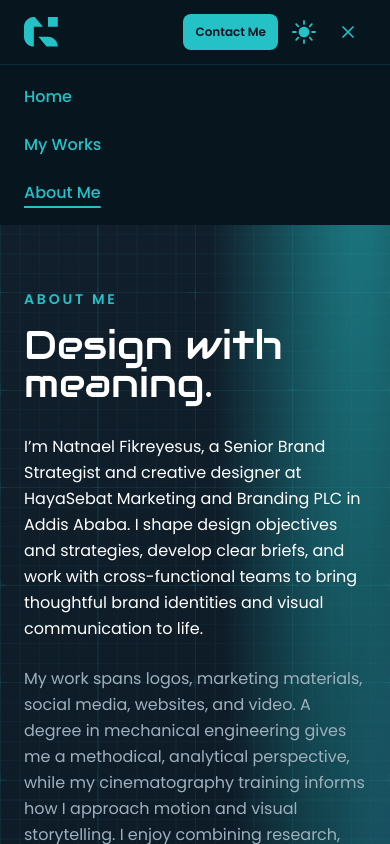
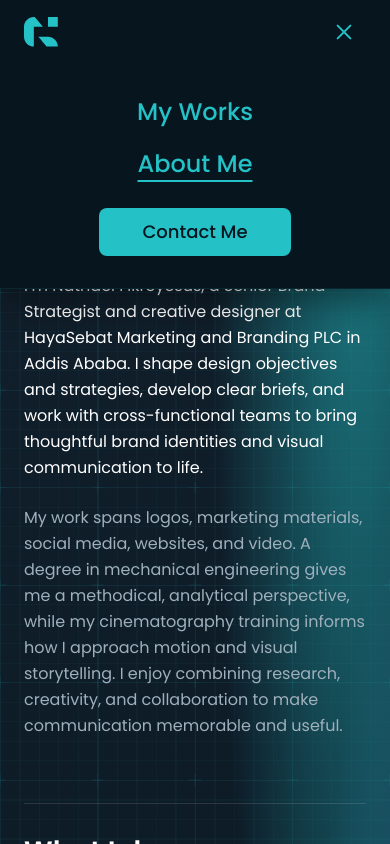
Before and after one commit to SamuelAlehegn/nattyfy-portfolio, a React (Vite) app: page /about in a window 390 px wide. Both pictures are taken after a click on the button 348 px from the left and 32 px from the top of the page. Shown: the top 844 px of the page. Built offline with nearby package versions, Linux system fonts and the light colour scheme.

Commit message:
Merge pull request #23 from SamuelAlehegn/feat/animated-mobile-menu
feat(header): animate mobile menu dropdown

```diff
--- a/src/components/layout/Header.tsx
+++ b/src/components/layout/Header.tsx
@@ -1,8 +1,10 @@
 import { memo, useEffect, useRef, useState } from 'react';
 import { Link, NavLink, useLocation } from 'react-router-dom';
+import { AnimatePresence, motion, useReducedMotion, type Transition } from 'motion/react';
 import { Logo } from '@/components/ui/Logo';
 import { ThemeToggle } from '@/components/ui/ThemeToggle';
 import { cn } from '@/lib/cn';
+import { EASE_OUT } from '@/lib/motion';
 import { Container } from './Container';
 
 const navigation = [
@@ -10,6 +12,9 @@ const navigation = [
   { label: 'My Works', to: '/works' },
   { label: 'About Me', to: '/about' },
 ] as const;
+
+/** The dropdown menu drops Home; the logo is the home link on mobile. */
+const mobileNavigation = navigation.filter((item) => item.to !== '/');
 
 const desktopNavLinkClass = ({ isActive }: { isActive: boolean }) =>
   cn(
@@ -20,40 +25,46 @@ const desktopNavLinkClass = ({ isActive }: { isActive: boolean }) =>
 
 const mobileNavLinkClass = ({ isActive }: { isActive: boolean }) =>
   cn(
-    'flex min-h-12 items-center text-nav font-medium transition-colors duration-150 hover:text-accent-hover',
+    'inline-flex min-h-12 items-center justify-center px-4 text-[clamp(1.5rem,4.5vw,2rem)] font-medium transition-colors duration-150 hover:text-accent-hover',
     isActive && 'underline decoration-2 underline-offset-8',
   );
 
+/**
+ * Three strokes that collapse into an X. Each stroke stays in the layout, so
+ * only transforms and opacity animate (never top/left/width).
+ */
 function MenuIcon({ open }: { open: boolean }) {
+  const reduceMotion = useReducedMotion();
+  const transition: Transition = reduceMotion
+    ? { duration: 0 }
+    : { type: 'spring', stiffness: 420, damping: 32, mass: 0.8 };
+
   return (
-    <svg
-      viewBox="0 0 24 24"
-      fill="none"
-      stroke="currentColor"
-      strokeWidth="2"
-      strokeLinecap="round"
-      aria-hidden="true"
-      focusable="false"
-      className="size-5"
-    >
-      {open ? (
-        <>
-          <path d="m6 6 12 12" />
-          <path d="M18 6 6 18" />
-        </>
-      ) : (
-        <>
-          <path d="M4 7h16" />
-          <path d="M4 12h16" />
-          <path d="M4 17h16" />
-        </>
-      )}
-    </svg>
+    <span aria-hidden="true" className="flex h-5 w-5 flex-col justify-between">
+      <motion.span
+        animate={open ? { y: 9, rotate: 45 } : { y: 0, rotate: 0 }}
+        transition={transition}
+        className="h-0.5 w-full rounded-full bg-current"
+      />
+      <motion.span
+        animate={open ? { opacity: 0, scaleX: 0.3 } : { opacity: 1, scaleX: 1 }}
+        transition={transition}
+        className="h-0.5 w-full rounded-full bg-current"
+      />
+      <motion.span
+        animate={open ? { y: -9, rotate: -45 } : { y: 0, rotate: 0 }}
+        transition={transition}
+        className="h-0.5 w-full rounded-full bg-current"
+      />
+    </span>
   );
 }
 
 export const Header = memo(function Header() {
   const location = useLocation();
+  const reduceMotion = useReducedMotion();
+  // Tying the open state to the history entry closes the menu on navigation
+  // without an extra effect.
   const [menuOpenedAt, setMenuOpenedAt] = useState<string | null>(null);
   const menuOpen = menuOpenedAt === location.key;
   const [hidden, setHidden] = useState(false);
@@ -62,6 +73,7 @@ export const Header = memo(function Header() {
   );
   const menuOpenRef = useRef(menuOpen);
   const menuButtonRef = useRef<HTMLButtonElement>(null);
+  const menuPanelRef = useRef<HTMLDivElement>(null);
   const headerRef = useRef<HTMLElement>(null);
   const lastScrollY = useRef(0);
   const scrollFrame = useRef<number | null>(null);
@@ -149,6 +161,29 @@ export const Header = memo(function Header() {
     };
   }, []);
 
+  // Lock the page behind the open menu.
+  useEffect(() => {
+    if (!menuOpen) {
+      return;
+    }
+
+    const { body } = document;
+    const previousOverflow = body.style.overflow;
+    const previousPaddingRight = body.style.paddingRight;
+    const scrollbarWidth = window.innerWidth - document.documentElement.clientWidth;
+
+    body.style.overflow = 'hidden';
+    if (scrollbarWidth > 0) {
+      body.style.paddingRight = `${scrollbarWidth}px`;
+    }
+
+    return () => {
+      body.style.overflow = previousOverflow;
+      body.style.paddingRight = previousPaddingRight;
+    };
+  }, [menuOpen]);
+
+  // Escape closes, and Tab stays inside the header + menu while it is open.
   useEffect(() => {
     if (!menuOpen) {
       return;
@@ -158,6 +193,40 @@ export const Header = memo(function Header() {
       if (event.key === 'Escape') {
         setMenuOpenedAt(null);
         menuButtonRef.current?.focus();
+        return;
+      }
+
+      if (event.key !== 'Tab') {
+        return;
+      }
+
+      const focusable = [headerRef.current, menuPanelRef.current].flatMap((root) =>
+        root
+          ? Array.from(
+              root.querySelectorAll<HTMLElement>(
+                'a[href], button:not([disabled]), [tabindex]:not([tabindex="-1"])',
+              ),
+            ).filter((element) => element.getClientRects().length > 0)
+          : [],
+      );
+
+      if (focusable.length === 0) {
+        return;
+      }
+
+      const first = focusable[0]!;
+      const last = focusable[focusable.length - 1]!;
+      const active = document.activeElement as HTMLElement | null;
+
+      if (event.shiftKey && (active === first || active === null || !focusable.includes(active))) {
+        event.preventDefault();
+        last.focus();
+      } else if (
+        !event.shiftKey &&
+        (active === last || active === null || !focusable.includes(active))
+      ) {
+        event.preventDefault();
+        first.focus();
       }
     };
 
@@ -166,16 +235,27 @@ export const Header = memo(function Header() {
   }, [menuOpen]);
 
   const closeMenu = () => setMenuOpenedAt(null);
+
+  const toggleMenu = () => {
+    if (menuOpen) {
+      closeMenu();
+      return;
+    }
+
+    setMenuOpenedAt(location.key);
+  };
+
   const headerHidden = hidden && !menuOpen;
 
   return (
+    <>
       <header
         ref={headerRef}
         onFocusCapture={() => setHidden(false)}
         className={cn(
           'sticky top-0 z-50 bg-header text-header-fg transition-[translate,box-shadow,background-color] duration-300 ease-[cubic-bezier(0.22,1,0.36,1)]',
           headerHidden ? '-translate-y-full' : 'translate-y-0',
-        scrolled && 'shadow-nav',
+          scrolled && !menuOpen && 'shadow-nav',
         )}
       >
         <Container
@@ -203,50 +283,96 @@ export const Header = memo(function Header() {
             <Link
               to="/contact"
               onClick={closeMenu}
-            className="inline-flex h-9 items-center justify-center rounded-sm bg-header-fg px-3 text-xs font-semibold whitespace-nowrap text-header transition duration-200 hover:-translate-x-0.5 hover:-translate-y-0.5 hover:bg-highlight hover:text-on-highlight hover:shadow-button focus-visible:outline-2 focus-visible:outline-offset-2 focus-visible:outline-current lg:h-10 lg:min-w-[9.7rem] lg:px-5 lg:text-button"
+              className="hidden h-9 items-center justify-center rounded-sm bg-header-fg px-3 text-xs font-semibold whitespace-nowrap text-header transition duration-200 hover:-translate-x-0.5 hover:-translate-y-0.5 hover:bg-highlight hover:text-on-highlight hover:shadow-button focus-visible:outline-2 focus-visible:outline-offset-2 focus-visible:outline-current lg:inline-flex lg:h-10 lg:min-w-[9.7rem] lg:px-5 lg:text-button"
             >
               Contact Me
             </Link>
 
-          <div className="min-[1720px]:absolute min-[1720px]:inset-y-0 min-[1720px]:right-10 min-[1720px]:flex min-[1720px]:items-center">
+            <div
+              className={cn(
+                'min-[1720px]:absolute min-[1720px]:inset-y-0 min-[1720px]:right-10 min-[1720px]:flex min-[1720px]:items-center',
+                menuOpen && 'hidden',
+              )}
+            >
               <ThemeToggle />
             </div>
 
             <button
               ref={menuButtonRef}
               type="button"
-            onClick={() =>
-              setMenuOpenedAt((current) => (current === location.key ? null : location.key))
-            }
+              onClick={toggleMenu}
               aria-expanded={menuOpen}
               aria-controls="mobile-menu"
               aria-label={menuOpen ? 'Close menu' : 'Open menu'}
-            className="inline-flex size-9 items-center justify-center rounded-sm transition-colors duration-150 hover:bg-current/10 focus-visible:outline-2 focus-visible:outline-offset-2 focus-visible:outline-current lg:hidden"
+              className="inline-flex size-11 items-center justify-center rounded-sm transition-colors duration-150 hover:bg-current/10 focus-visible:outline-2 focus-visible:outline-offset-2 focus-visible:outline-current lg:hidden"
             >
               <MenuIcon open={menuOpen} />
             </button>
           </div>
         </Container>
+      </header>
 
-      <div
+      {/*
+        Inline (not portaled) so it stays inside `.page-surface`'s stacking
+        context. It drops below the sticky header instead of covering the page.
+      */}
+      <AnimatePresence>
+        {menuOpen && (
+          <motion.div
+            key="mobile-menu"
             id="mobile-menu"
-        hidden={!menuOpen}
-        className="border-t border-current/15 bg-header lg:hidden"
+            ref={menuPanelRef}
+            initial={reduceMotion ? { opacity: 0 } : { height: 0, opacity: 0 }}
+            animate={{ height: 'auto', opacity: 1 }}
+            exit={reduceMotion ? { opacity: 0 } : { height: 0, opacity: 0 }}
+            transition={{ duration: reduceMotion ? 0.15 : 0.35, ease: EASE_OUT }}
+            className={cn(
+              'fixed inset-x-0 z-40 overflow-hidden border-b border-current/10 bg-header text-header-fg shadow-nav lg:hidden',
+              scrolled ? 'top-14 md:top-16' : 'top-16 md:top-22',
+            )}
           >
-        <nav aria-label="Mobile" className="container-site flex flex-col py-2">
-          {navigation.map((item) => (
-            <NavLink
+            <div className="flex flex-col items-center px-6 pt-6 pb-8">
+              <nav aria-label="Mobile" className="flex flex-col items-center gap-1">
+                {mobileNavigation.map((item, index) => (
+                  <motion.div
                     key={item.to}
-              to={item.to}
-              end={item.to === '/'}
-              onClick={closeMenu}
-              className={mobileNavLinkClass}
+                    initial={reduceMotion ? false : { opacity: 0, y: 12 }}
+                    animate={{ opacity: 1, y: 0 }}
+                    transition={{
+                      duration: reduceMotion ? 0 : 0.28,
+                      delay: reduceMotion ? 0 : 0.1 + index * 0.06,
+                      ease: EASE_OUT,
+                    }}
                   >
+                    <NavLink to={item.to} onClick={closeMenu} className={mobileNavLinkClass}>
                       {item.label}
                     </NavLink>
+                  </motion.div>
                 ))}
+
+                <motion.div
+                  initial={reduceMotion ? false : { opacity: 0, y: 12 }}
+                  animate={{ opacity: 1, y: 0 }}
+                  transition={{
+                    duration: reduceMotion ? 0 : 0.28,
+                    delay: reduceMotion ? 0 : 0.1 + mobileNavigation.length * 0.06,
+                    ease: EASE_OUT,
+                  }}
+                  className="mt-4"
+                >
+                  <Link
+                    to="/contact"
+                    onClick={closeMenu}
+                    className="inline-flex min-h-12 min-w-[12rem] items-center justify-center rounded-sm bg-header-fg px-10 text-lg font-medium text-header transition duration-200 hover:-translate-x-0.5 hover:-translate-y-0.5 hover:bg-highlight hover:text-on-highlight hover:shadow-button focus-visible:outline-2 focus-visible:outline-offset-2 focus-visible:outline-current"
+                  >
+                    Contact Me
+                  </Link>
+                </motion.div>
               </nav>
             </div>
-    </header>
+          </motion.div>
+        )}
+      </AnimatePresence>
+    </>
   );
 });
```
Also changed, not shown: 2 other files (tests, documents, lock files or other folders). Lines whose indentation alone changed are shown as unchanged.
